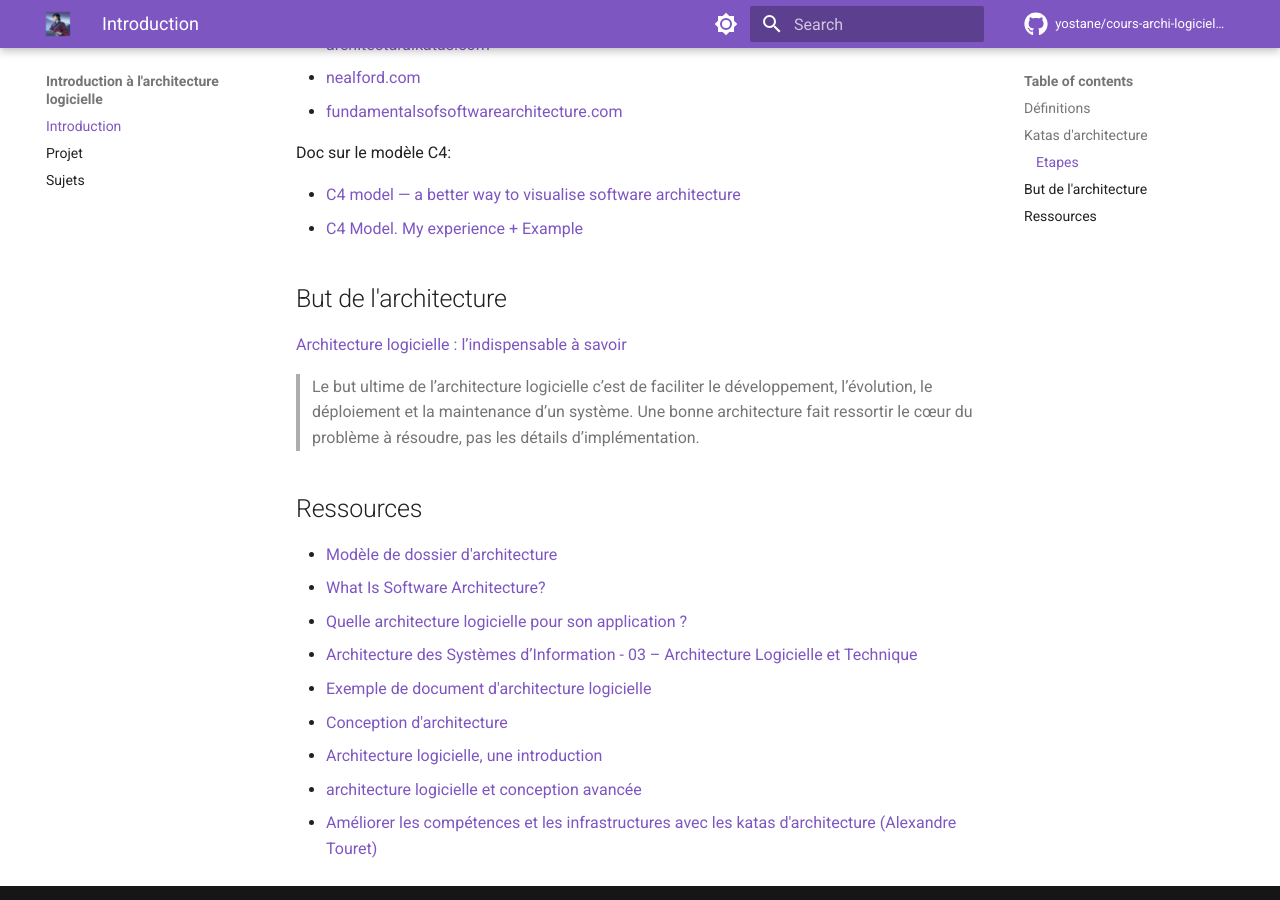
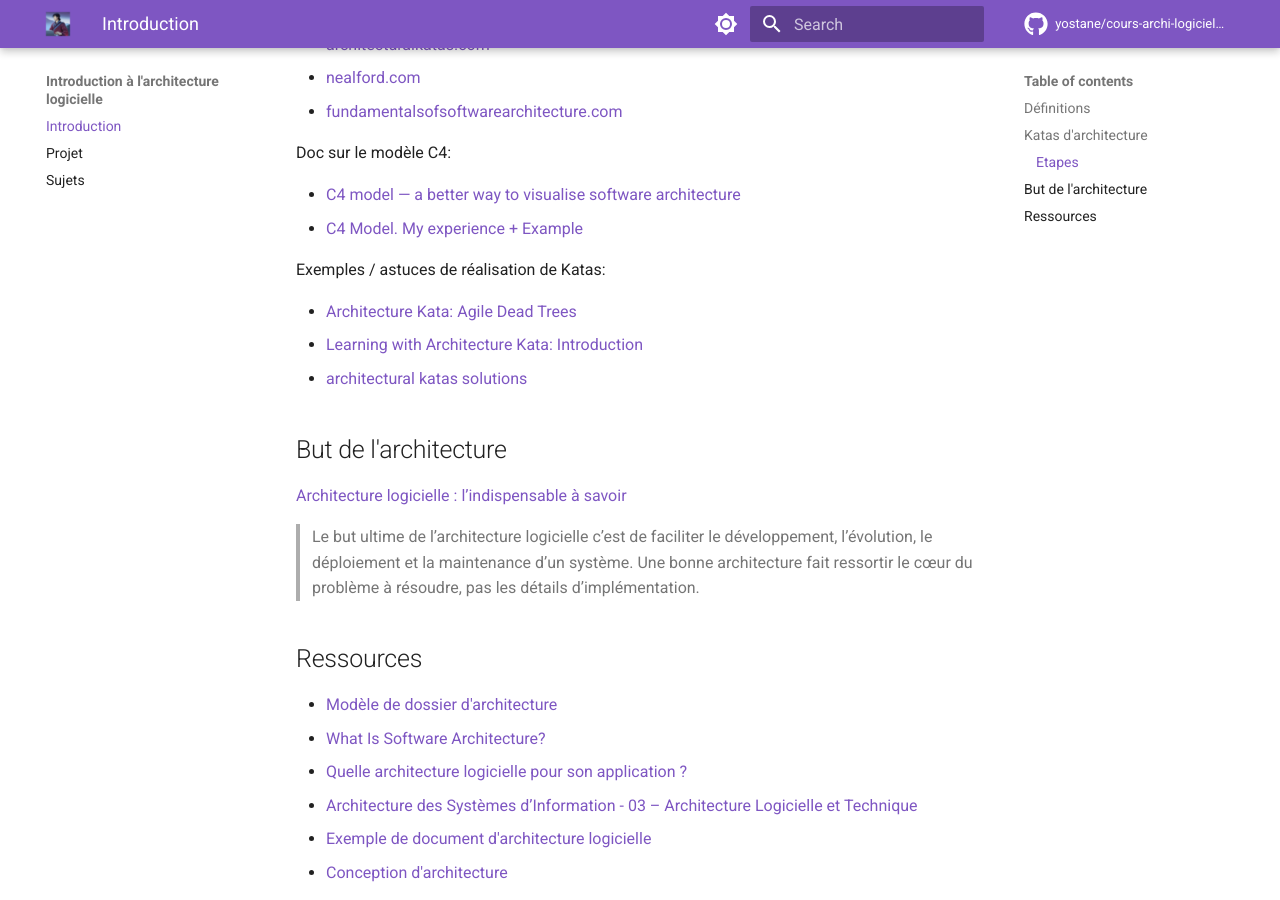
Before and after one commit to yostane/cours-archi-logicielle, an MkDocs documentation site: the page built from docs/index.md, in a window 1280 px wide and 900 px high, scrolled down 2006 px. Built offline with MkDocs 1.6.1 and Material for MkDocs 9.7.7, drawn with Linux system fonts in a browser that asks for light colours; comment, search, counter and statistics services are not loaded.

Commit message:
Ajout de pistes et une solution

```diff
--- a/docs/index.md
+++ b/docs/index.md
@@ -68,6 +68,12 @@ Doc sur le modèle C4:
 - [C4 model — a better way to visualise software architecture](https://medium.com/news-uk-technology/c4-model-a-better-way-to-visualise-software-architecture-df41e5ac57b8)
 - [C4 Model. My experience + Example](https://itzareyesmx.medium.com/c4-model-my-experience-example-fbcf50def540)
 
+Exemples / astuces de réalisation de Katas:
+
+- [Architecture Kata: Agile Dead Trees](https://medium.com/@goodmove_/architecture-kata-agile-dead-trees-789f16f5ac2c)
+- [Learning with Architecture Kata: Introduction](https://vampwillow.wordpress.com/2020/03/07/learning-with-architecture-kata-part-1/)
+- [architectural katas solutions](https://www.pasqualelangella.com/architectural-katas-solutions/index.php/Main_Page)
+
 ## But de l'architecture
 
 [Architecture logicielle : l’indispensable à savoir](https://www.jesuisundev.com/architecture-logicielle/)
```
